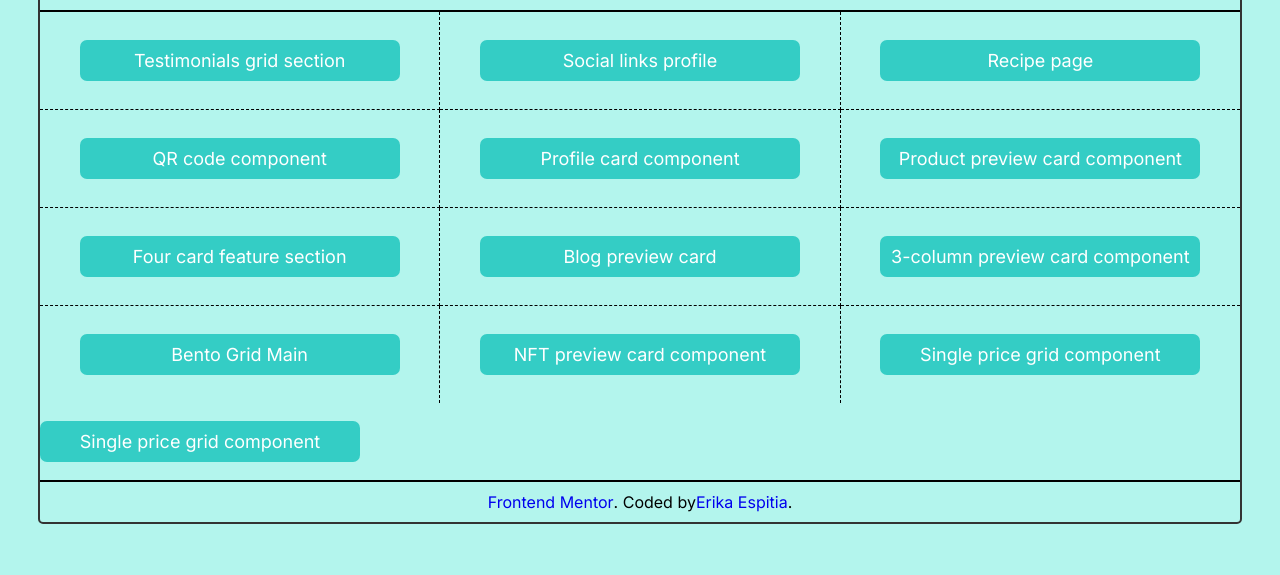
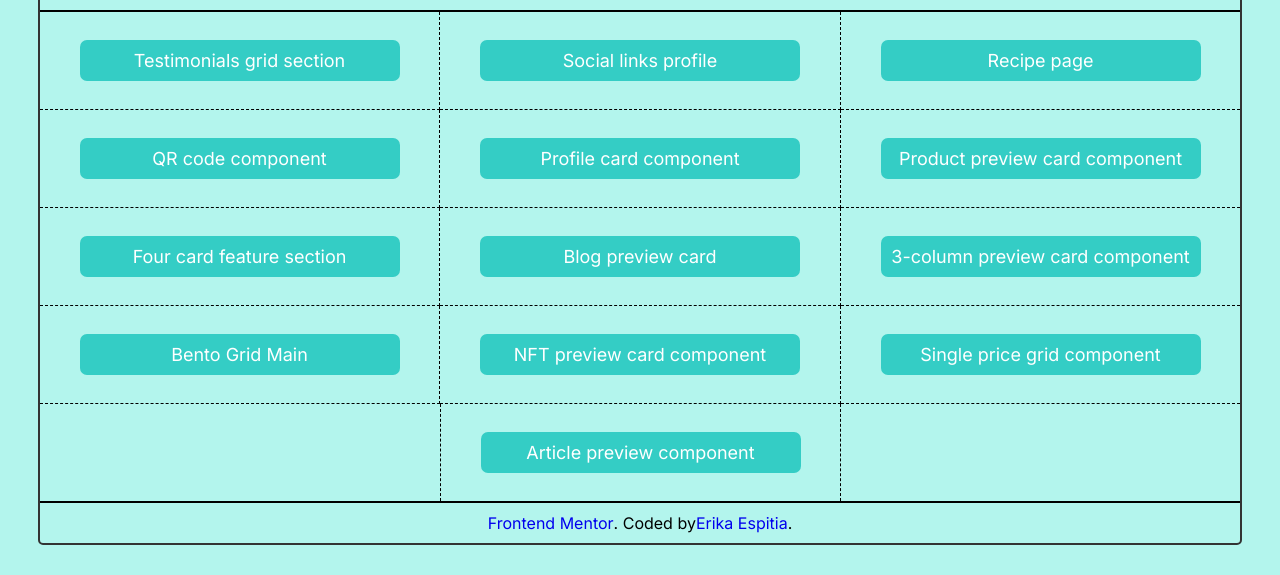
Before and after one commit to danesp93/development, a plain HTML site: page index.html in a window 1280 px wide. Shown: the part 452-1027 px from the top of the page. Before the commit the page ends 1006 px from the top, so only its background shows below. Drawn offline with Linux system fonts and the light colour scheme.

Commit message:
DEVELOPMENT

```diff
--- a/index.html
+++ b/index.html
@@ -69,8 +69,8 @@
             <p>Single price grid component</p>
         </div>
         <div role="columns" class="bto-13">
-            <a href="https://danesp93.github.io/development/Single%20price%20grid%20component/" target="_blank">
-            <p>Single price grid component</p>
+            <a href="https://danesp93.github.io/development/Article%20preview%20component/" target="_blank">
+            <p>Article preview component</p>
         </div>
         <div role="footer" class="pagiFooter">
             <span class="attribution">
--- a/stylesd.css
+++ b/stylesd.css
@@ -82,6 +82,15 @@ body{
     padding: 10px;
     display: flex;
     justify-content: center;
+    border-bottom: 1px dashed;
+}
+
+.bto-13{
+    grid-row-start: 7;
+    grid-column-start: 2;
+    padding: 10px;
+    display: flex;
+    justify-content: center;
 }
 .pagiFooter{
     grid-column: span 3 / span 3;
@@ -99,7 +108,11 @@ body{
         grid-template-columns: repeat(auto-fill, minmax(2, 1fr)) ;
         gap: 0px;
     }
-    .bto-1, .bto-2, .bto-4, .bto-5, .bto-7, .bto-8, .bto-10, .bto-11{
+    .bto-13{
+        border-left-style: dashed;
+        border-left-width: 1px;
+    }
+    .bto-1, .bto-2, .bto-4, .bto-5, .bto-7, .bto-8, .bto-10, .bto-11, .bto-13{
         border-right-style: dashed;
         border-right-width: 1px;
     }
```
Also changed, not shown: Article preview component/main.js (+0 -13 lines).
